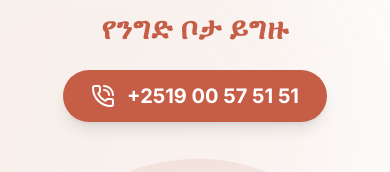
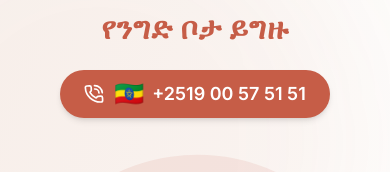
Before and after one commit to elias2025new/FiyoraAbel, a Next.js app: page / in a window 390 px wide. Shown: the part 188-360 px from the top of the page. Built offline with nearby package versions, Linux system fonts and the light colour scheme; a web font is replaced by a local one.

Commit message:
feat: Add mobile-only phone number CTA with Ethiopian flag to Hero component

```diff
--- a/src/components/Hero.tsx
+++ b/src/components/Hero.tsx
@@ -56,18 +56,20 @@ export default function Hero() {
             initial={{ opacity: 0, y: 20 }}
             animate={{ opacity: 1, y: 0 }}
             transition={{ duration: 0.9, delay: 1.4, ease: [0.16, 1, 0.3, 1] }}
-            className="mt-6 md:hidden relative flex items-center justify-center mx-auto w-fit"
+            whileHover={{ scale: 1.02 }}
+            whileTap={{ scale: 0.98 }}
+            className="mt-6 md:hidden flex items-center justify-center gap-2.5 mx-auto bg-terracotta text-white px-6 py-2.5 rounded-full font-semibold text-lg w-fit shadow-md"
           >
-            <div className="absolute inset-0 bg-terracotta rounded-full animate-ping opacity-75"></div>
-            <div className="relative flex items-center justify-center gap-3 bg-terracotta text-white px-7 py-3 rounded-full font-bold text-xl shadow-lg">
-              <motion.div
-                animate={{ rotate: [0, -15, 15, -15, 15, 0] }}
-                transition={{ duration: 1.2, repeat: Infinity, repeatDelay: 1.5 }}
-              >
-                <PhoneCall size={24} />
-              </motion.div>
+            <motion.div
+              animate={{ rotate: [0, -8, 8, -8, 0] }}
+              transition={{ duration: 2, repeat: Infinity, repeatDelay: 3, ease: "easeInOut" }}
+            >
+              <PhoneCall size={20} />
+            </motion.div>
+            <span className="flex items-center gap-2">
+              <span className="text-2xl leading-none">🇪🇹</span>
               <span>+2519 00 57 51 51</span>
-            </div>
+            </span>
           </motion.a>
         </div>
 
```
